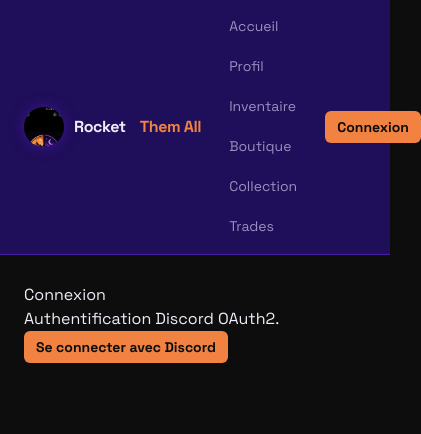
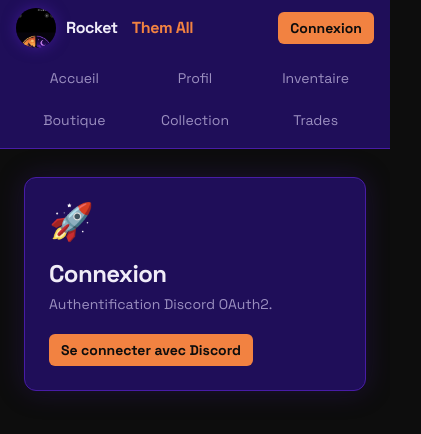
Before and after one commit to Maximoute/RocketThemAll, a Next.js app in the folder apps/web/: page /login in a window 390 px wide. Shown: the top 434 px of the page, 421 px wide, since content can reach past the window. Built offline with nearby package versions, Linux system fonts and the light colour scheme; no server answers.

Commit message:
fix(web): polish mobile nav and login visual layout

```diff
--- a/apps/web/src/app/login/page.tsx
+++ b/apps/web/src/app/login/page.tsx
@@ -4,9 +4,10 @@
 
 export default function LoginPage() {
   return (
-    <section className="card">
-      <h1>Connexion</h1>
-      <p>Authentification Discord OAuth2.</p>
+    <section className="max-w-lg mx-auto bg-rta-surface border border-rta-border rounded-xl p-6 shadow-[0_0_28px_rgba(72,28,166,0.25)]">
+      <div className="text-4xl mb-4">🚀</div>
+      <h1 className="text-2xl font-black tracking-tight mb-1">Connexion</h1>
+      <p className="text-rta-muted text-sm mb-5">Authentification Discord OAuth2.</p>
       <AuthButton connectLabel="Se connecter avec Discord" logoutLabel="Log out" callbackUrl="/profile" />
     </section>
   );
--- a/apps/web/src/app/page.tsx
+++ b/apps/web/src/app/page.tsx
@@ -12,11 +12,11 @@
   return (
     <div>
       {/* Hero */}
-      <section className="relative bg-gradient-to-br from-rta-surface via-rta-surface2 to-rta-bg border border-rta-border rounded-2xl p-12 text-center mb-6 overflow-hidden">
+      <section className="relative bg-gradient-to-br from-rta-surface via-rta-surface2 to-rta-bg border border-rta-border rounded-2xl p-8 sm:p-12 text-center mb-6 overflow-hidden">
         <div className="absolute top-0 left-1/2 -translate-x-1/2 w-80 h-80 bg-rta-accent/20 rounded-full blur-3xl pointer-events-none" />
         <div className="relative z-10">
           <p className="text-6xl mb-4">🚀</p>
-          <h1 className="text-4xl font-black tracking-tight mb-2">
+          <h1 className="text-3xl sm:text-4xl font-black tracking-tight mb-2">
             Rocket <span className="text-rta-cta">Them All</span>
           </h1>
           <p className="text-rta-muted text-base mb-7">
@@ -34,21 +34,21 @@
       </section>
 
       {/* Stats */}
-      <div className="grid grid-cols-3 gap-3 mb-6">
+      <div className="grid grid-cols-1 sm:grid-cols-3 gap-3 mb-6">
         {[
           { value: totalCards.toLocaleString("fr-FR"), label: "Cartes collectées", color: "text-rta-success" },
           { value: userCount.toLocaleString("fr-FR"), label: "Joueurs inscrits",    color: "text-rta-cta"    },
           { value: "Multi-univers",                    label: "Univers disponibles", color: "text-rta-gold"  },
         ].map(({ value, label, color }) => (
           <div key={label} className="bg-rta-surface border border-rta-border rounded-xl p-4 text-center">
-            <div className={`text-2xl font-black ${color}`}>{value}</div>
+            <div className={`text-xl sm:text-2xl font-black ${color}`}>{value}</div>
             <div className="text-[0.68rem] uppercase tracking-widest text-rta-muted mt-1">{label}</div>
           </div>
         ))}
       </div>
 
       {/* Quick links */}
-      <div className="grid grid-cols-2 gap-4">
+      <div className="grid grid-cols-1 sm:grid-cols-2 gap-4">
         {[
           { href: "/profile",   emoji: "👤", title: "Profil",     desc: "Niveau, XP, historique" },
           { href: "/inventory", emoji: "🃏", title: "Inventaire", desc: "Tes cartes collectées"  },
--- a/apps/web/src/components/nav.tsx
+++ b/apps/web/src/components/nav.tsx
@@ -16,7 +16,7 @@
       <Link
         href={href}
         className={[
-          "px-3 py-2 text-sm rounded-md border-b-2 transition-colors",
+          "px-2 sm:px-3 py-2 text-sm rounded-md border-b-2 transition-colors whitespace-nowrap text-center",
           active
             ? "text-rta-cta border-rta-cta"
             : "text-rta-muted border-transparent hover:text-rta-ink",
@@ -28,15 +28,15 @@
   };
 
   return (
-    <header className="sticky top-0 z-20 bg-rta-surface border-b border-rta-border px-6 py-2 flex items-center justify-between gap-4">
-      <Link href="/" className="flex items-center gap-2.5 font-extrabold text-rta-ink tracking-tight shrink-0">
+    <header className="sticky top-0 z-20 bg-rta-surface border-b border-rta-border px-4 sm:px-6 py-2 flex items-center justify-between gap-3 flex-wrap">
+      <Link href="/" className="order-1 flex items-center gap-2.5 font-extrabold text-rta-ink tracking-tight shrink-0">
         <div className="w-10 h-10 rounded-full overflow-hidden shadow-[0_0_14px_rgba(72,28,166,0.7)] shrink-0">
           <Image src="/logo.webp" alt="Rocket Them All" width={40} height={40} className="object-cover object-[center_15%]" />
         </div>
         Rocket <span className="text-rta-cta ml-1">Them All</span>
       </Link>
 
-      <nav className="flex items-center gap-0.5 flex-wrap">
+      <nav className="order-3 w-full grid grid-cols-3 gap-1 md:order-2 md:w-auto md:flex md:items-center md:gap-0.5">
         {link("/", "Accueil")}
         {link("/profile", "Profil")}
         {link("/inventory", "Inventaire")}
@@ -46,7 +46,7 @@
         {status === "authenticated" && link("/admin", "Admin")}
       </nav>
 
-      <div className="shrink-0">
+      <div className="order-2 shrink-0 md:order-3">
         <AuthButton connectLabel="Connexion" logoutLabel="Log out" callbackUrl="/profile" />
       </div>
     </header>
```
